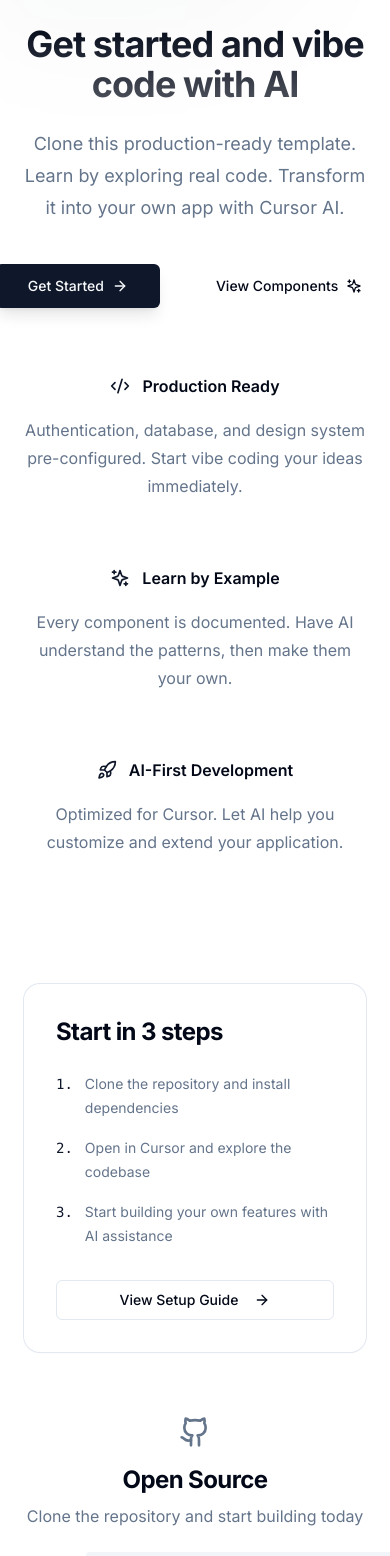
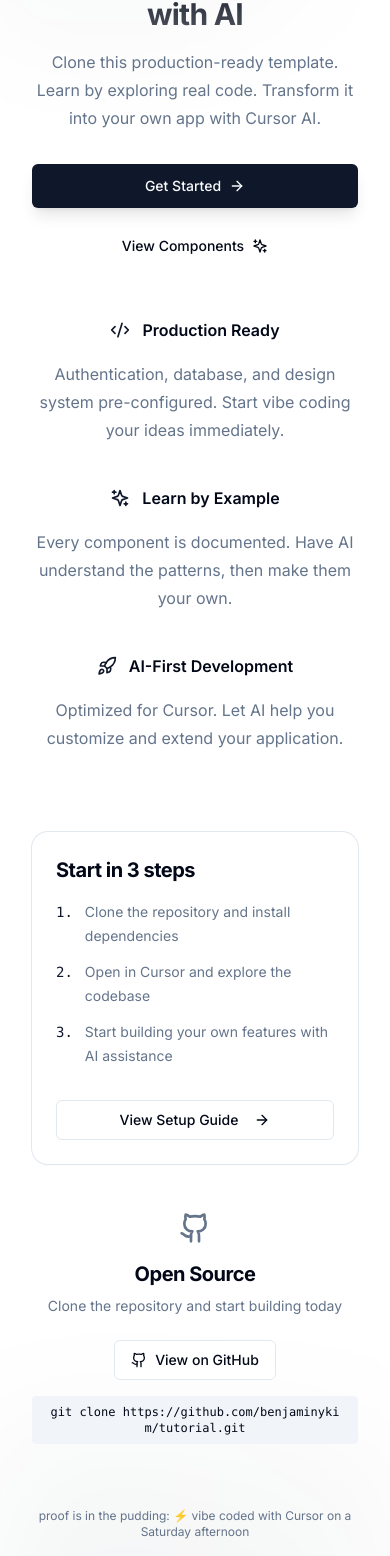
Before and after one commit to aibuildersmx/website, a Next.js app in the folder apps/web/: page / in a window 390 px wide. Shown: the part 216-1772 px from the top of the page. Built offline with nearby package versions, Linux system fonts and the light colour scheme.

Commit message:
home page mobile pass

```diff
--- a/apps/web/src/app/page.tsx
+++ b/apps/web/src/app/page.tsx
@@ -10,35 +10,39 @@
           <div className="relative left-[calc(50%-11rem)] aspect-[1155/678] w-[36.125rem] -translate-x-1/2 rotate-[30deg] bg-gradient-to-tr from-primary/20 to-primary/5 opacity-30 sm:left-[calc(50%-30rem)] sm:w-[72.1875rem]" />
         </div>
 
-        <div className="mx-auto max-w-7xl px-6 py-24 sm:py-32 lg:px-8">
+        <div className="mx-auto max-w-7xl px-4 py-16 sm:px-6 sm:py-24 lg:px-8 lg:py-32">
           <div className="mx-auto max-w-2xl text-center">
-            <div className="mb-8 flex justify-center">
-              <div className="relative rounded-full px-3 py-1 text-sm leading-6 text-muted-foreground ring-1 ring-border hover:ring-primary/20">
+            <div className="mb-6 sm:mb-8 flex justify-center">
+              <div className="relative rounded-full px-3 py-1 text-xs sm:text-sm leading-6 text-muted-foreground ring-1 ring-border hover:ring-primary/20">
                 Built with Next.js 15 + Supabase + Clerk + Cursor AI
               </div>
             </div>
 
-            <h1 className="text-4xl font-bold tracking-tight sm:text-6xl bg-gradient-to-b from-foreground to-foreground/70 bg-clip-text text-transparent">
+            <h1 className="text-3xl font-bold tracking-tight sm:text-5xl lg:text-6xl bg-gradient-to-b from-foreground to-foreground/70 bg-clip-text text-transparent">
               Get started and vibe code with AI
             </h1>
 
-            <p className="mt-6 text-lg leading-8 text-muted-foreground max-w-xl mx-auto">
+            <p className="mt-4 sm:mt-6 text-base sm:text-lg leading-7 sm:leading-8 text-muted-foreground max-w-xl mx-auto px-4 sm:px-0">
               Clone this production-ready template. Learn by exploring real
               code. Transform it into your own app with Cursor AI.
             </p>
 
-            <div className="mt-10 flex items-center justify-center gap-x-6">
-              <Link href="/getting-started">
+            <div className="mt-8 sm:mt-10 flex flex-col sm:flex-row items-center justify-center gap-4 sm:gap-x-6 px-4 sm:px-0">
+              <Link href="/getting-started" className="w-full sm:w-auto">
                 <Button
                   size="lg"
-                  className="gap-2 shadow-lg hover:shadow-xl transition-shadow"
+                  className="gap-2 shadow-lg hover:shadow-xl transition-shadow w-full sm:w-auto"
                 >
                   Get Started
                   <ArrowRight className="h-4 w-4" />
                 </Button>
               </Link>
-              <Link href="/design-library">
-                <Button size="lg" variant="ghost" className="gap-2">
+              <Link href="/design-library" className="w-full sm:w-auto">
+                <Button
+                  size="lg"
+                  variant="ghost"
+                  className="gap-2 w-full sm:w-auto"
+                >
                   View Components
                   <Sparkles className="h-4 w-4" />
                 </Button>
@@ -46,8 +50,8 @@
             </div>
           </div>
 
-          <div className="mx-auto mt-16 max-w-2xl sm:mt-20 lg:mt-24 lg:max-w-none">
-            <dl className="mx-auto grid max-w-2xl grid-cols-1 gap-x-8 gap-y-16 lg:max-w-none lg:grid-cols-3">
+          <div className="mx-auto mt-12 sm:mt-16 lg:mt-24 max-w-2xl lg:max-w-none px-4 sm:px-0">
+            <dl className="mx-auto grid max-w-2xl grid-cols-1 gap-x-6 gap-y-10 sm:gap-x-8 sm:gap-y-16 lg:max-w-none lg:grid-cols-3">
               <div className="flex flex-col items-center text-center">
                 <dt className="flex items-center gap-x-3 text-base font-semibold leading-7">
                   <Code2 className="h-5 w-5 text-primary" />
@@ -89,12 +93,12 @@
             </dl>
           </div>
 
-          <div className="mx-auto mt-32 max-w-2xl">
-            <div className="rounded-2xl bg-card p-8 shadow-sm ring-1 ring-border">
-              <h2 className="text-2xl font-bold tracking-tight">
+          <div className="mx-auto mt-20 sm:mt-32 max-w-2xl px-4 sm:px-0">
+            <div className="rounded-2xl bg-card p-6 sm:p-8 shadow-sm ring-1 ring-border">
+              <h2 className="text-xl sm:text-2xl font-bold tracking-tight">
                 Start in 3 steps
               </h2>
-              <ol className="mt-6 space-y-4 text-sm leading-6 text-muted-foreground">
+              <ol className="mt-4 sm:mt-6 space-y-3 sm:space-y-4 text-sm leading-6 text-muted-foreground">
                 <li className="flex gap-x-3">
                   <span className="font-mono text-primary">1.</span>
                   Clone the repository and install dependencies
@@ -119,16 +123,16 @@
             </div>
           </div>
 
-          <div className="mx-auto mt-16 max-w-2xl">
+          <div className="mx-auto mt-12 sm:mt-16 max-w-2xl px-4 sm:px-0">
             <div className="text-center">
               <Github className="mx-auto h-8 w-8 text-muted-foreground" />
-              <h2 className="mt-4 text-2xl font-bold tracking-tight">
+              <h2 className="mt-4 text-xl sm:text-2xl font-bold tracking-tight">
                 Open Source
               </h2>
-              <p className="mt-2 text-base text-muted-foreground">
+              <p className="mt-2 text-sm sm:text-base text-muted-foreground">
                 Clone the repository and start building today
               </p>
-              <div className="mt-6 flex items-center justify-center gap-4">
+              <div className="mt-6 flex flex-col sm:flex-row items-center justify-center gap-4">
                 <a
                   href="https://github.com/benjaminykim/tutorial"
                   target="_blank"
@@ -139,15 +143,20 @@
                     View on GitHub
                   </Button>
                 </a>
-                <code className="rounded bg-muted px-3 py-1 text-sm font-mono">
+                <code className="hidden sm:block rounded bg-muted px-3 py-1 text-sm font-mono">
+                  git clone https://github.com/benjaminykim/tutorial.git
+                </code>
+              </div>
+              <div className="mt-4 sm:hidden">
+                <code className="block rounded bg-muted px-3 py-2 text-xs font-mono break-all">
                   git clone https://github.com/benjaminykim/tutorial.git
                 </code>
               </div>
             </div>
           </div>
 
-          <div className="mt-24 mb-8 text-center">
-            <p className="text-sm text-muted-foreground">
+          <div className="mt-16 sm:mt-24 mb-8 text-center px-4 sm:px-0">
+            <p className="text-xs sm:text-sm text-muted-foreground">
               proof is in the pudding: ⚡ vibe coded with Cursor on a Saturday
               afternoon
             </p>
```
